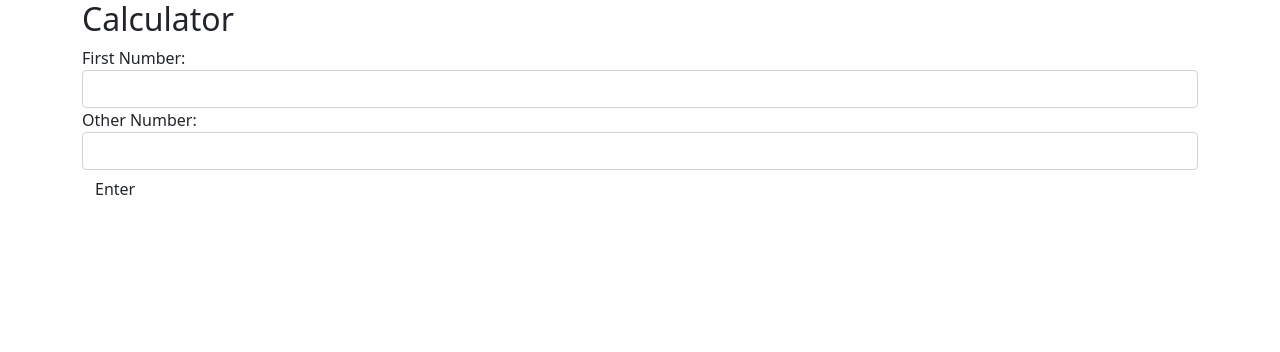
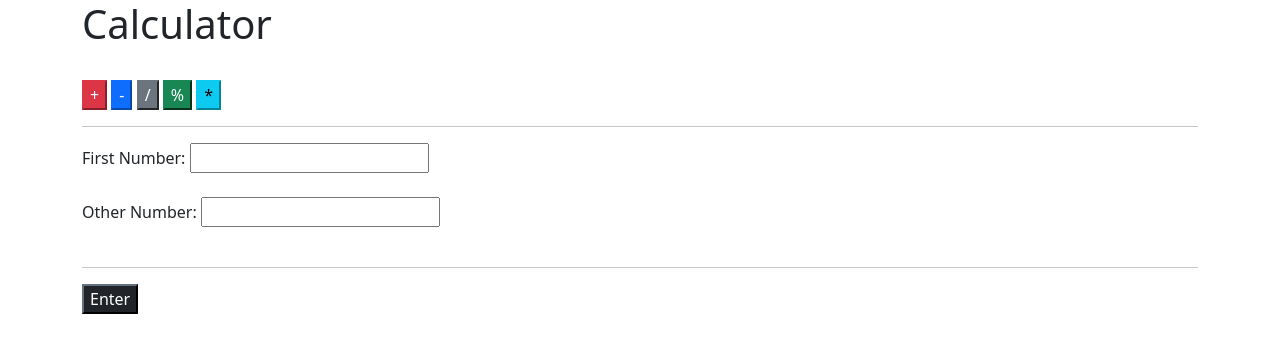
Before and after one commit to folalu101/calculator, a plain HTML site: page index.html in a window 1280 px wide. Drawn offline with Linux system fonts and the light colour scheme.

Commit message:
add action button in index page

```diff
--- a/index.html
+++ b/index.html
@@ -13,17 +13,28 @@
 </head>
 <body>
     <div class="container">
-        <h2>Calculator</h2>
-        <div class="form-group">
-            <label for="num1">First Number: </label>
-            <input type="text" class="form-control" id="num-1">
+        <h1>Calculator</h1><br>
+
+        <div id="form-holder">
+            <div class="action-button">
+                <button type="button" class="btn-danger">+</button>
+                <button type="button" class="btn-primary">-</button>
+                <button type="button" class="btn-secondary">/</button>
+                <button type="button" class="btn-success">%</button>
+                <button type="button" class="btn-info">*</button>
+            </div><hr>
+            <div class="form-group">
+                <label for="num1">First Number: </label>
+                <input type="text" id="num-1">
+            </div><br>
+            <div class="form-group">
+                <label for="num2">Other Number: </label>
+                <input type="text" id="num-2">
+            </div><br><hr>
+
+            <button type="submit" class="btn-dark">Enter</button>
+
         </div>
-        <div class="form-group">
-            <label for="num2">Other Number: </label>
-            <input type="text" class="form-control" id="num-2">
-        </div>
-
-        <button type="submit" class="btn">Enter</button>
 
     </div>
 
--- a/js/app.js
+++ b/js/app.js
@@ -0,0 +1,4 @@
+$(document).ready(function(){
+
+
+});
```
